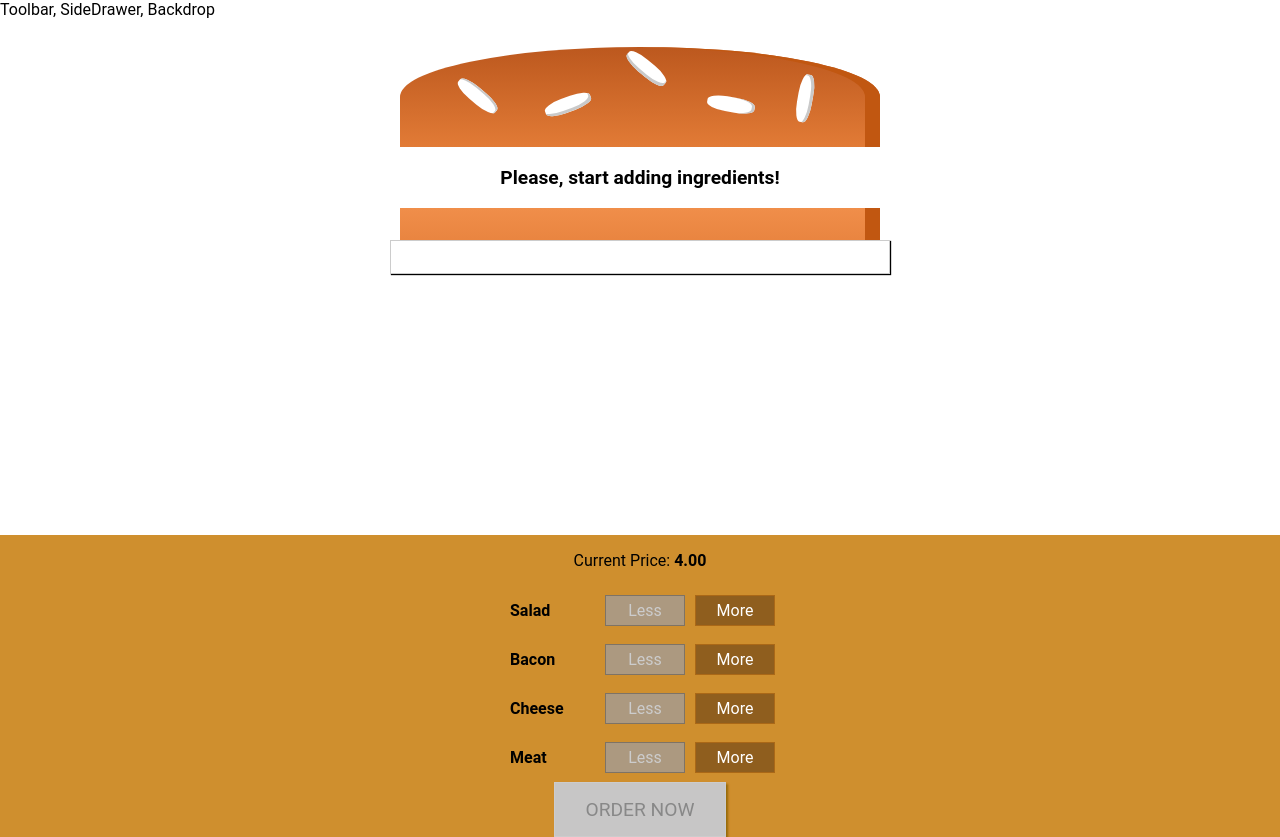
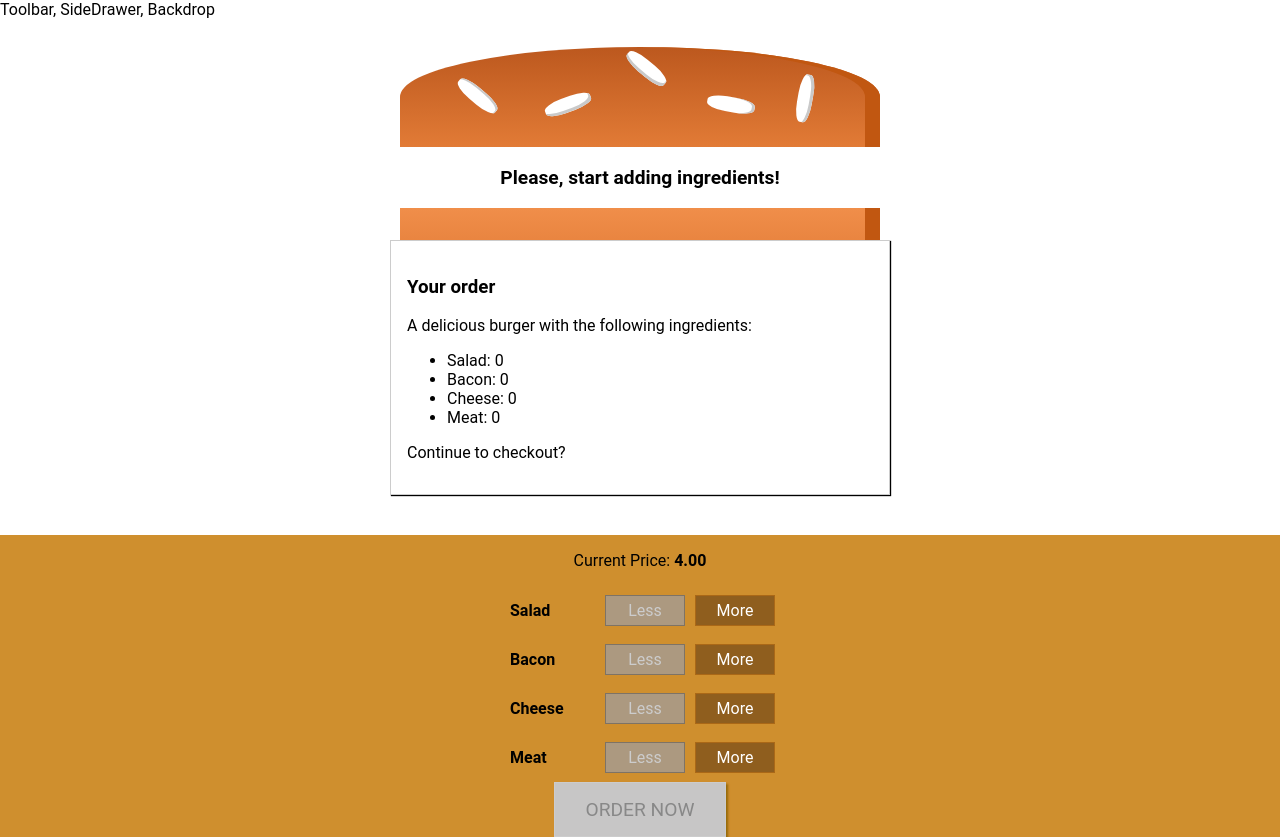
Before and after one commit to ruslanzharkov/react-redux-burger-builder, a React app: page / in a window 1280 px wide. Built offline with nearby package versions, Linux system fonts and the light colour scheme.

Commit message:
Displayed order model

```diff
--- a/src/components/Burger/OrderSummary/OrderSummary.js
+++ b/src/components/Burger/OrderSummary/OrderSummary.js
@@ -6,7 +6,7 @@
     render() {
         const ingredientSummary = Object.keys(this.props.ingredients)
             .map(igKey => {
-                return <li><span style={{textTransform: 'capitalize'}}>{igKey}</span>: {this.props.ingredients[igKey]}</li>
+                return <li key={igKey }><span style={{textTransform: 'capitalize'}}>{igKey}</span>: {this.props.ingredients[igKey]}</li>
             });
 
         return(
--- a/src/containers/BurgerBuilder/BurgerBuilder.js
+++ b/src/containers/BurgerBuilder/BurgerBuilder.js
@@ -87,7 +87,7 @@
 
         return (
             <Aux>
-                <Modal/>
+                <Modal><OrderSummary ingredients={this.state.ingredients}/></Modal>
                 <Burger ingredients={this.state.ingredients}/>
                 <BuildControls
                     ingredientAdded={this.addIngredientHandler}
```
